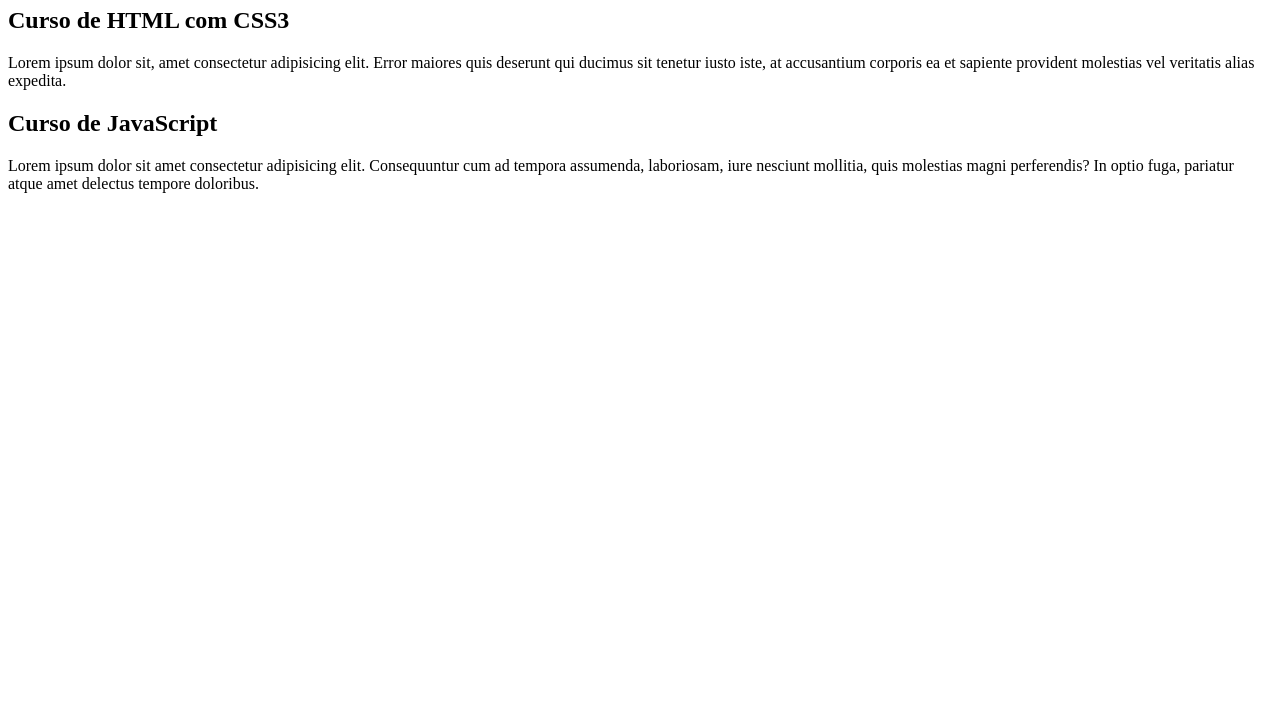
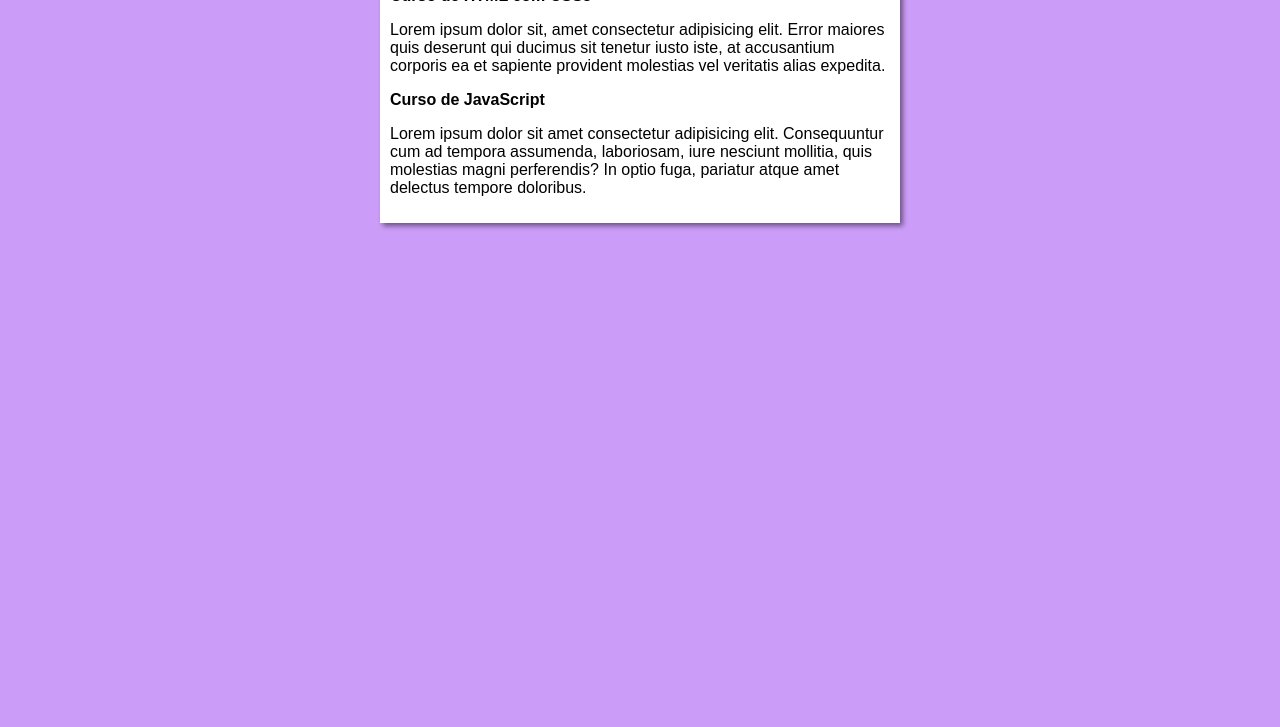
Before and after one commit to victoriawermelinger/CursoemVideo, a plain HTML site: page cursoemvideo-Git_Github/indexsite.aula12.html in a window 1280 px wide. Shown: the part 73-800 px from the top of the page. Drawn offline with Linux system fonts and the light colour scheme.

Commit message:
Update indexsite.aula12.html

```diff
--- a/cursoemvideo-Git_Github/indexsite.aula12.html
+++ b/cursoemvideo-Git_Github/indexsite.aula12.html
@@ -4,6 +4,7 @@
     <meta charset="UTF-8">
     <meta name="viewport" content="width=device-width, initial-scale=1.0">
     <title>Título do Site</title>
+    <link rel="stylesheet" href="stilos/styles.css">
 </head>
 <body>
    <main>
```
